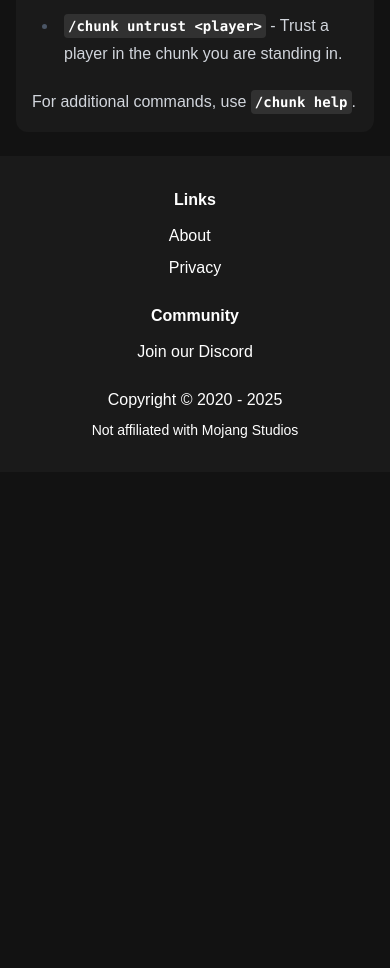
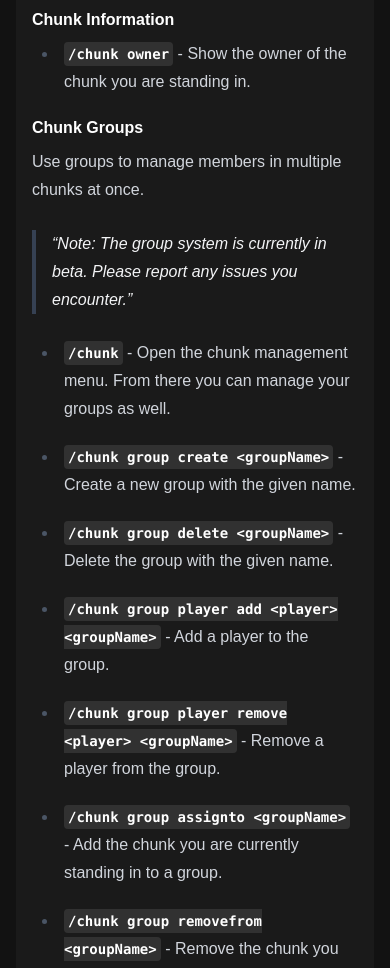
Before and after one commit to jecsham/naizu-pagev2, a Next.js app: page /wiki/protection in a window 390 px wide. Shown: the part 1024-1992 px from the top of the page. Before the commit the page ends 1496 px from the top, so only its background shows below. Built offline with nearby package versions, Linux system fonts and the light colour scheme.

Commit message:
fixes for responsive and wiki update

```diff
--- a/src/app/store/page.tsx
+++ b/src/app/store/page.tsx
@@ -17,7 +17,9 @@ export default function StorePage() {
 
         <MinecraftLogin />
         <Suspense fallback={<SuspenseFallback />}>
-          <Products />
+          <div className="flex justify-center gap-8 mb-12 w-full max-w-6xl flex-wrap">
+            <Products />
+          </div>
         </Suspense>
 
         <div className="card max-w-4xl mb-12 text-left">
@@ -28,7 +30,7 @@ export default function StorePage() {
           </p>
           <p className="mb-4"></p>
           <div className="flex justify-center mt-6">
-            <a className='btn discord' href="http://discord.gg/naizu" target="_blank" rel="noopener noreferrer">
+            <a className="btn discord" href="http://discord.gg/naizu" target="_blank" rel="noopener noreferrer">
               Join Discord
             </a>
           </div>
--- a/src/app/wiki/protection/page.md
+++ b/src/app/wiki/protection/page.md
@@ -8,6 +8,7 @@ Protect your builds and items from other players by claiming land. Learn how to
 - Each player start with a limit of **4** chunks. It will increase automatically as you play. We do this to prevent land-grabbing.
 - You can claim land in the **Overworld** only.
 - The chunk cap is **50**. We may increase this limit in the future.
+- You can create up to **5** groups. Additionally, there will be a default group for guid members.
 
 ### Commands
 
@@ -15,11 +16,31 @@ Available commands of land protection.
 
 #### Chunk Management
 
-- `/chunk` - Opens the chunk management menu. There you can manage your claimed chunks.
+- `/chunk` - Open the chunk management menu. There you can manage your claimed chunks and groups.
 - `/chunk claim` - Claim the chunk you are currently standing in.
 - `/chunk unclaim` - Unclaim the chunk you are standing in.
 
+#### Chunk Information
+- `/chunk owner` - Show the owner of the chunk you are standing in.
+
+#### Chunk Groups
+Use groups to manage members in multiple chunks at once.
+
+> Note: The group system is currently in beta. Please report any issues you encounter.
+
+- `/chunk` - Open the chunk management menu. From there you can manage your groups as well.
+
+- `/chunk group create <groupName>` - Create a new group with the given name.
+- `/chunk group delete <groupName>` - Delete the group with the given name.
+
+- `/chunk group player add <player> <groupName>` - Add a player to the group.
+- `/chunk group player remove <player> <groupName>` - Remove a player from the group.
+
+- `/chunk group assignto <groupName>` - Add the chunk you are currently standing in to a group.
+- `/chunk group removefrom <groupName>` - Remove the chunk you are currently standing in from a group.
+
 #### Manage Trusted Members
+> Note: This method is disabled. Please use the new group system to manage members in your claimed chunks.
 
 - `/chunk trust <player>` - Trust a player in the chunk you are standing in.
 - `/chunk untrust <player>` - Trust a player in the chunk you are standing in.
--- a/src/app/wiki/titles/page.md
+++ b/src/app/wiki/titles/page.md
@@ -16,6 +16,16 @@
 ### List of titles
 
 > Not all titles are listed here.
+> Most of the time, title names differ from their in-game display.
+
+#### Special Titles
 
 - **<3**: Given to those who showed true devotion by adding our server to their favorites on NameMC.
 - **Beta Tester**: Awarded to pioneers who joined during the early beta phase of the server.
+- **Supporter**: Given to players who made their first purchase in the server store. A sign of early support that helped the server grow.
+- **Contributor**: Granted to those who have spent a notable amount in the store. Their contributions help power ongoing development.
+- **Benefactor**: A title reserved for high-tier supporters whose purchases have made a major impact on the server’s future.
+
+#### Achievement Titles
+
+- **Voidwalker**: Earned by players who have braved the End, slain the Ender Dragon, and claimed the Dragon Egg.
--- a/src/components/header.tsx
+++ b/src/components/header.tsx
@@ -116,13 +116,6 @@ export function Header() {
               Home
             </Link>
             <Link
-              href="/store"
-              className={`${
-                isActiveRoute('store') ? 'bg-[var(--primary)] px-4 py-1 rounded-md' : ''
-              } nav-link transition-all duration-300 ease-in-out`}>
-              Store
-            </Link>
-            <Link
               href="/wiki"
               className={`${
                 isActiveRoute('wiki') ? 'bg-[var(--primary)] px-4 py-1 rounded-md' : ''
--- a/src/components/products.tsx
+++ b/src/components/products.tsx
@@ -26,7 +26,7 @@ export default async function Products() {
   };
 
   return (
-    <div className="flex justify-center gap-8 mb-12 w-full max-w-6xl">
+    <>
       {products.map((product: any) => (
         <div key={product.id} className="card flex flex-col h-full w-full max-w-sm">
           <div className={`bg-gradient-to-r ${headerClassResolver(product.id)} p-1 rounded-t-xl`}>
@@ -47,22 +47,21 @@ export default async function Products() {
                 {product.features.map((feature: any, index: number) => (
                   <li key={feature.description} className="mb-2">
                     {feature.description}{' '}
-                    {feature.link
-                      ?
-                        (
-                          <a href={feature.link.href} className="underline" target="_blank" rel="noopener noreferrer">
-                            ({feature.link.text})
-                          </a>
-                        )
-                      : ''}{' '}
+                    {feature.link ? (
+                      <a href={feature.link.href} className="underline" target="_blank" rel="noopener noreferrer">
+                        ({feature.link.text})
+                      </a>
+                    ) : (
+                      ''
+                    )}{' '}
                   </li>
                 ))}
               </ul>
             )}
-            <BuyButton product={product}/>
+            <BuyButton product={product} />
           </div>
         </div>
       ))}
-    </div>
+    </>
   );
 }
--- a/wiki/protection.md
+++ b/wiki/protection.md
@@ -11,6 +11,7 @@ Protect your builds and items from other players by claiming land. Learn how to
 - Each player start with a limit of **4** chunks. It will increase automatically as you play. We do this to prevent land-grabbing.
 - You can claim land in the **Overworld** only.
 - The chunk cap is **50**. We may increase this limit in the future.
+- You can create up to **5** groups. Additionally, there will be a default group for guid members.
 
 ### Commands
 
@@ -18,11 +19,31 @@ Available commands of land protection.
 
 #### Chunk Management
 
-- `/chunk` - Opens the chunk management menu. There you can manage your claimed chunks.
+- `/chunk` - Open the chunk management menu. There you can manage your claimed chunks and groups.
 - `/chunk claim` - Claim the chunk you are currently standing in.
 - `/chunk unclaim` - Unclaim the chunk you are standing in.
 
+#### Chunk Information
+- `/chunk owner` - Show the owner of the chunk you are standing in.
+
+#### Chunk Groups
+Use groups to manage members in multiple chunks at once.
+
+> Note: The group system is currently in beta. Please report any issues you encounter.
+
+- `/chunk` - Open the chunk management menu. From there you can manage your groups as well.
+
+- `/chunk group create <groupName>` - Create a new group with the given name.
+- `/chunk group delete <groupName>` - Delete the group with the given name.
+
+- `/chunk group player add <player> <groupName>` - Add a player to the group.
+- `/chunk group player remove <player> <groupName>` - Remove a player from the group.
+
+- `/chunk group assignto <groupName>` - Add the chunk you are currently standing in to a group.
+- `/chunk group removefrom <groupName>` - Remove the chunk you are currently standing in from a group.
+
 #### Manage Trusted Members
+> Note: This method is disabled. Please use the new group system to manage members in your claimed chunks.
 
 - `/chunk trust <player>` - Trust a player in the chunk you are standing in.
 - `/chunk untrust <player>` - Trust a player in the chunk you are standing in.
--- a/wiki/titles.md
+++ b/wiki/titles.md
@@ -19,6 +19,16 @@ index: 500
 ### List of titles
 
 > Not all titles are listed here.
+> Most of the time, title names differ from their in-game display.
+
+#### Special Titles
 
 - **<3**: Given to those who showed true devotion by adding our server to their favorites on NameMC.
 - **Beta Tester**: Awarded to pioneers who joined during the early beta phase of the server.
+- **Supporter**: Given to players who made their first purchase in the server store. A sign of early support that helped the server grow.
+- **Contributor**: Granted to those who have spent a notable amount in the store. Their contributions help power ongoing development.
+- **Benefactor**: A title reserved for high-tier supporters whose purchases have made a major impact on the server’s future.
+
+#### Achievement Titles
+
+- **Voidwalker**: Earned by players who have braved the End, slain the Ender Dragon, and claimed the Dragon Egg.
```
